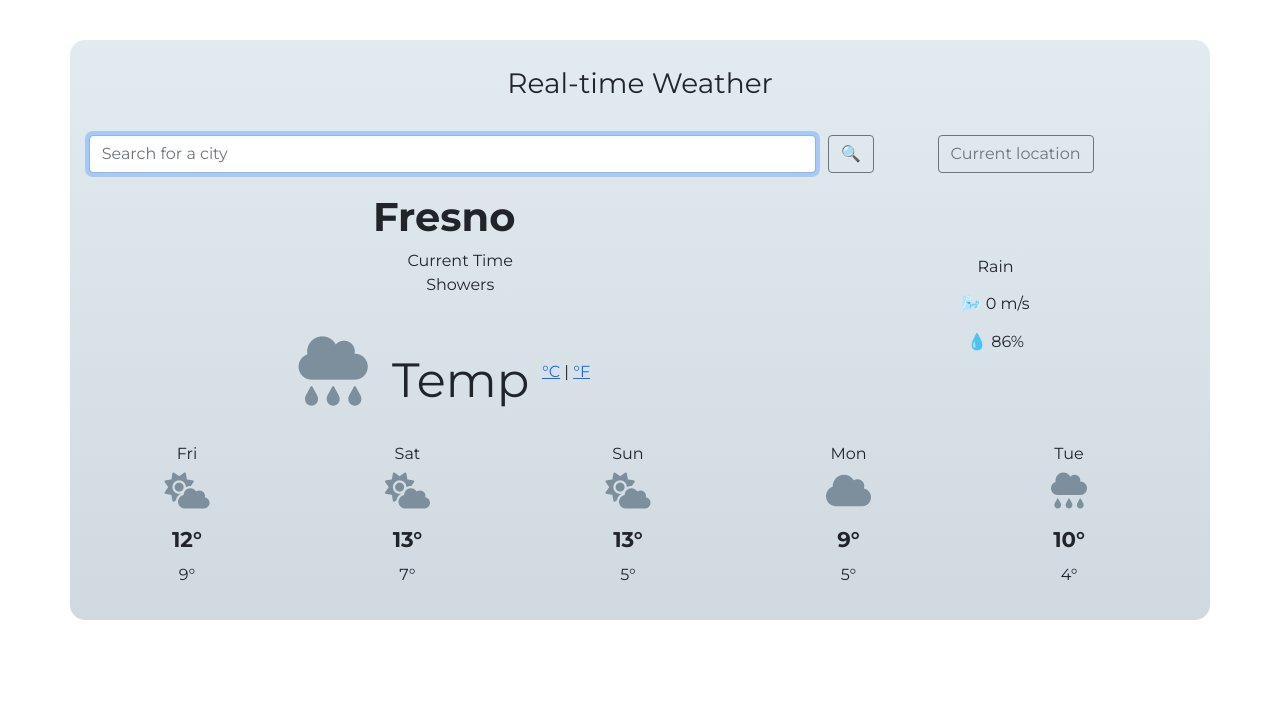
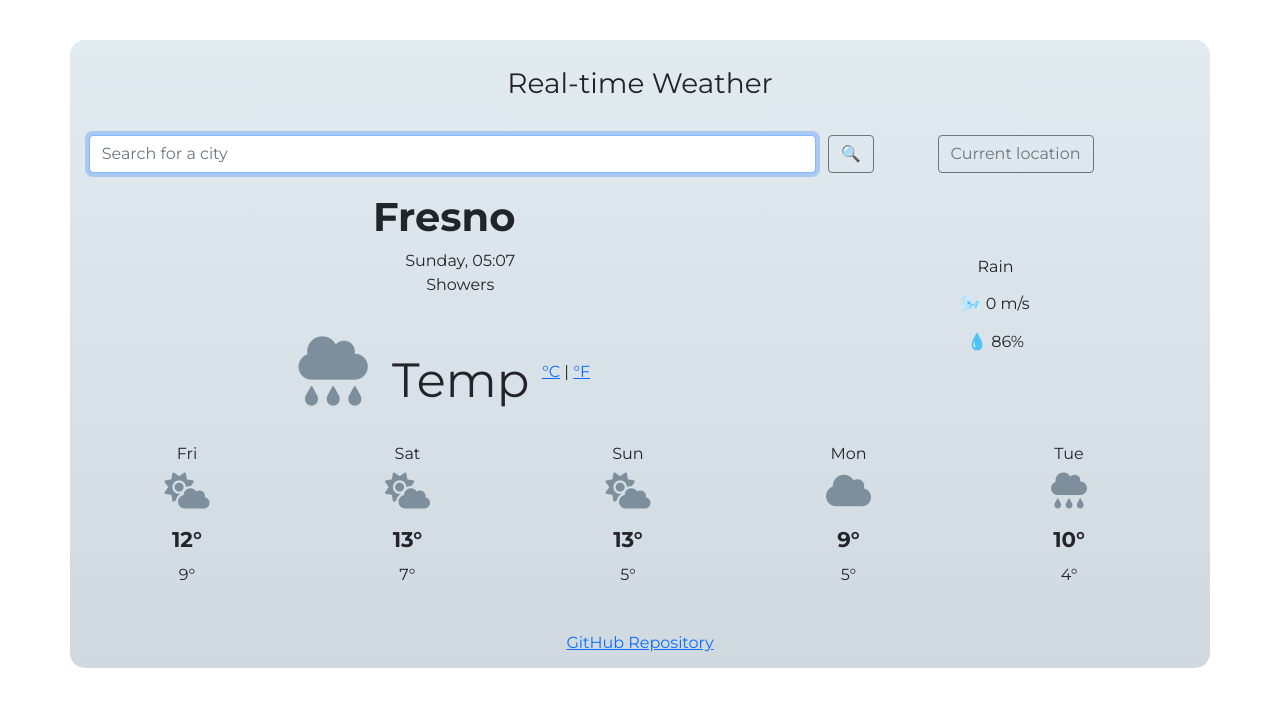
Before and after one commit to bonnie-gaggle/weather-app, a plain HTML site: page index.html in a window 1280 px wide. Drawn offline with nearby package versions, Linux system fonts and the light colour scheme.

Commit message:
Added link to GitHub, moved script element
Link to GitHub repository for this project.
Javascript element moved to bottom of body instead of in head.

```diff
--- a/index.html
+++ b/index.html
@@ -7,7 +7,6 @@
   <title>Weather</title>
   <link rel="stylesheet" href="src/style.css" />
   <script src="https://kit.fontawesome.com/71e6af3b3b.js" crossorigin="anonymous"></script>
-  <script type="text/javascript" src="src/script.js"></script>
   <link rel="preconnect" href="https://fonts.gstatic.com" />
   <link href="https://fonts.googleapis.com/css2?family=Montserrat:wght@400;700&display=swap" rel="stylesheet" />
   <link href="https://cdn.jsdelivr.net/npm/bootstrap@5.0.0-beta1/dist/css/bootstrap.min.css" rel="stylesheet"
@@ -115,6 +114,9 @@
       </div>
     </div>
   </div>
+  <br />
+  <a href="https://github.com/hanksbonniec/weather-app">GitHub Repository</a>
+  <script type="text/javascript" src="src/script.js"></script>
 </body>
 
 </html>
```
